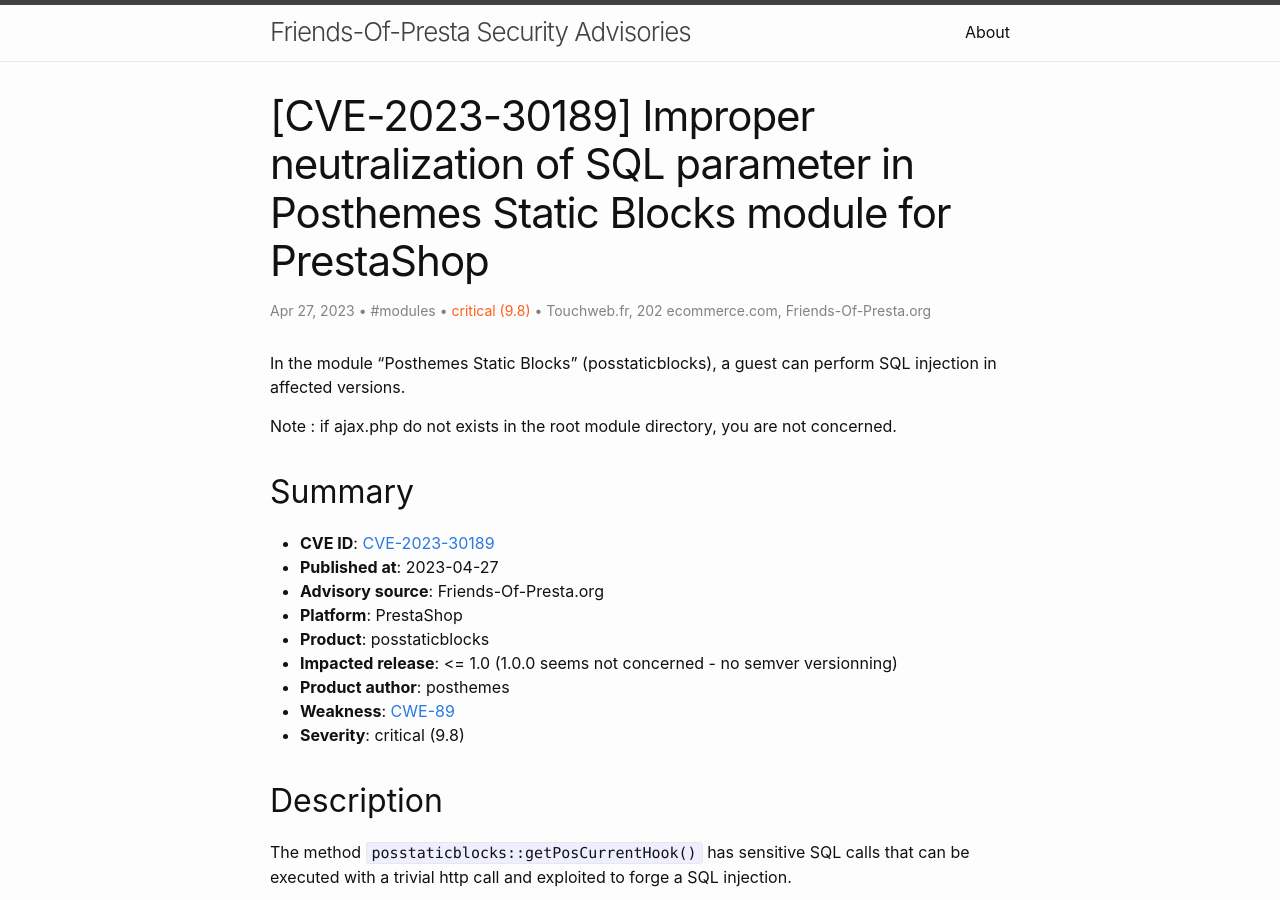
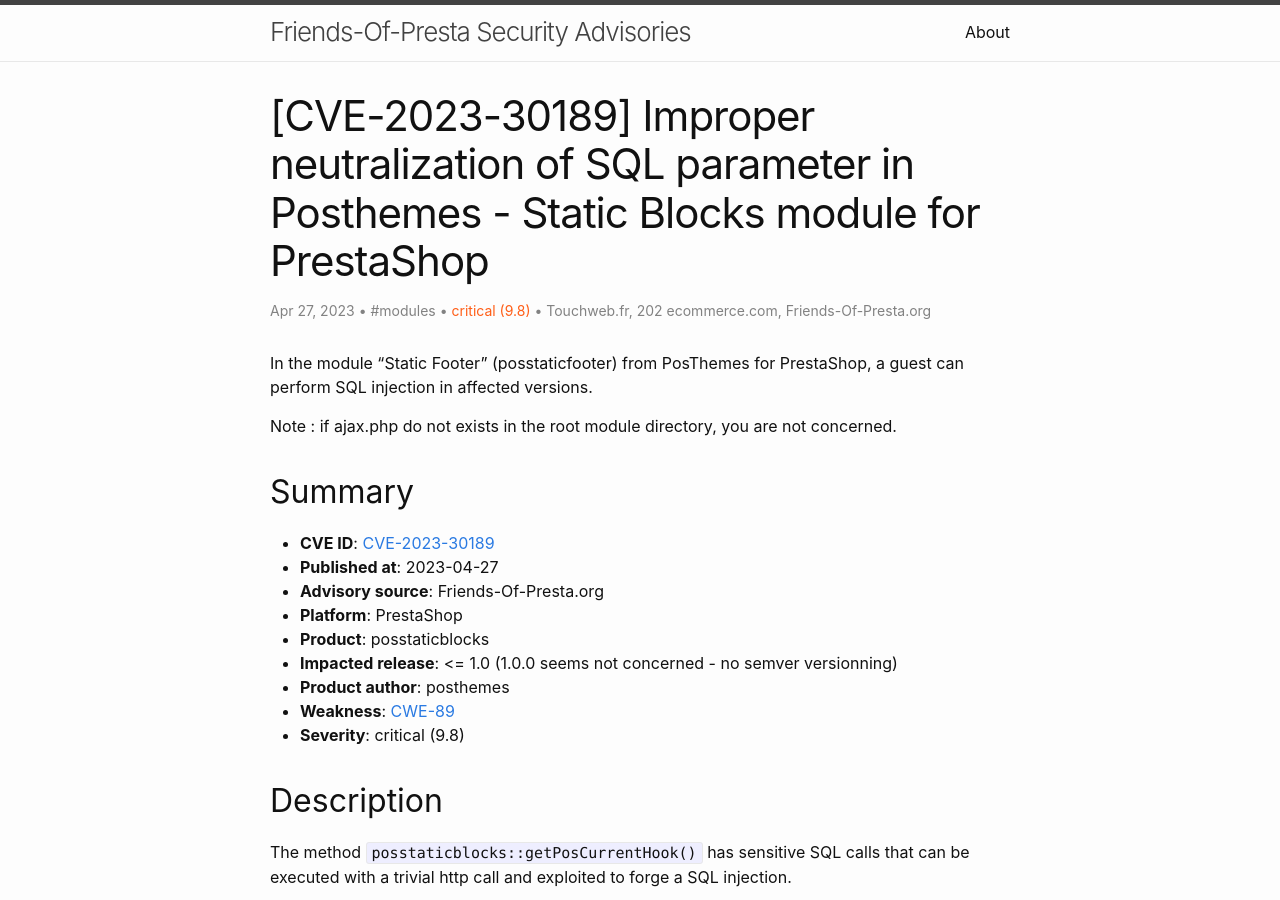
Before and after one commit to friends-of-presta/security-advisories, a Jekyll site: the page built from _posts/2023-04-27-posstaticblocks.md, in a window 1280 px wide and 900 px high. Built offline with Jekyll 4.4.1, drawn with Linux system fonts in a browser that asks for light colours.

Commit message:
Update 2023-04-27-posstaticblocks.md

```diff
--- a/_posts/2023-04-27-posstaticblocks.md
+++ b/_posts/2023-04-27-posstaticblocks.md
@@ -1,6 +1,6 @@
 ---
 layout: post
-title: "[CVE-2023-30189] Improper neutralization of SQL parameter in Posthemes Static Blocks module for PrestaShop"
+title: "[CVE-2023-30189] Improper neutralization of SQL parameter in Posthemes - Static Blocks module for PrestaShop"
 categories: modules
 author:
 - Touchweb.fr
@@ -10,7 +10,7 @@ meta: "CVE,PrestaShop,posstaticblocks"
 severity: "critical (9.8)"
 ---
 
-In the module "Posthemes Static Blocks" (posstaticblocks), a guest can perform SQL injection in affected versions.
+In the module "Static Footer" (posstaticfooter) from PosThemes for PrestaShop, a guest can perform SQL injection in affected versions.
 
 Note : if ajax.php do not exists in the root module directory, you are not concerned.
 
```
